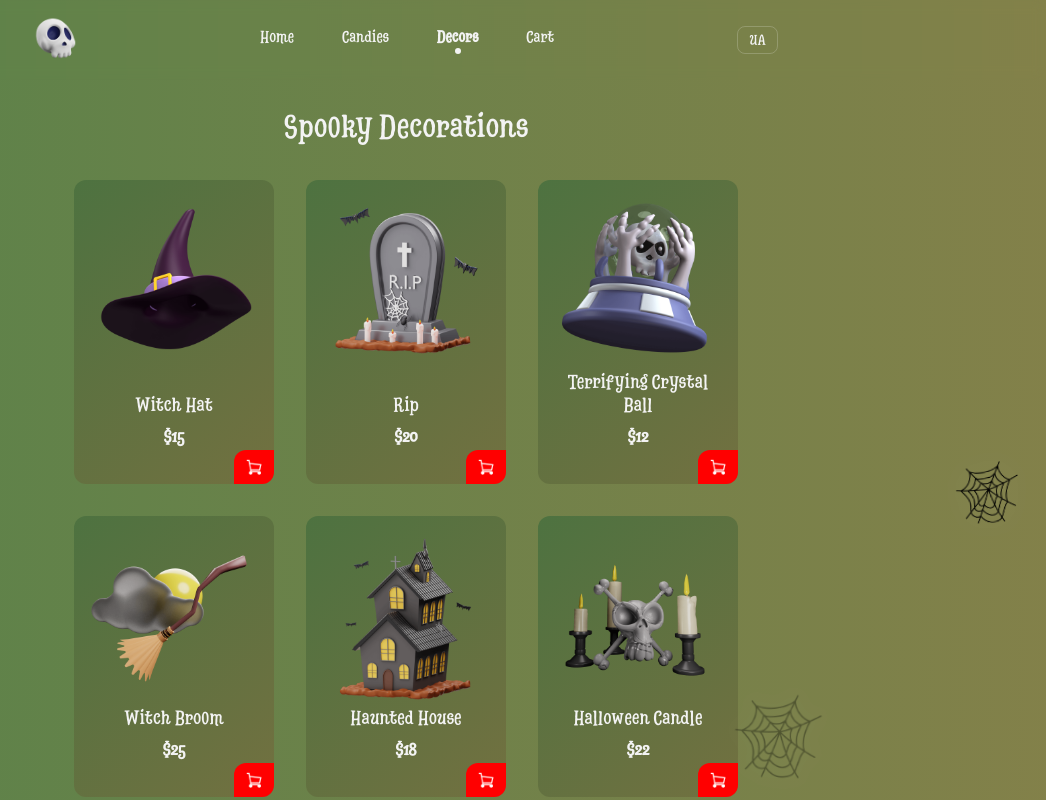
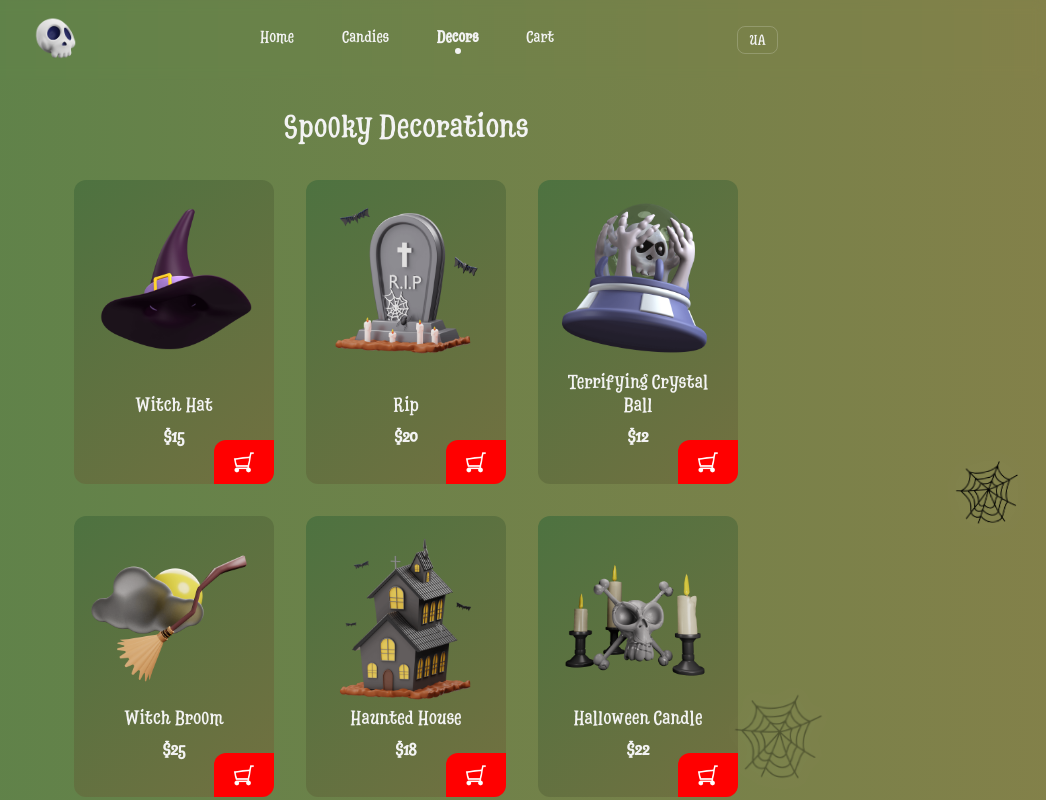
Before and after one commit to Ssovelich/Halloween, a Next.js app: page /decors in a window 1280 px wide. Shown: the top 800 px of the page, without its empty margins (234-1280 px from the left). Built offline with nearby package versions, Linux system fonts and the light colour scheme.

Commit message:
Update ProductList.module.scss

```diff
--- a/src/components/ProductList/ProductList.module.scss
+++ b/src/components/ProductList/ProductList.module.scss
@@ -76,8 +76,8 @@
     background: red;
     border: none;
     border-top-left-radius: 12px;
-    width: 40px;
-    height: 34px;
+    width: 60px;
+    height: 44px;
     display: flex;
     justify-content: center;
     align-items: center;
@@ -86,12 +86,11 @@
     z-index: 2;
 
     img {
-      width: 28px;
-      height: 28px;
+      width: 38px;
+      height: 38px;
       filter: brightness(0) invert(1);
+      transform: scaleX(-1);
     }
-
-
 
     &:hover {
       transform: scale(1.05);
```
